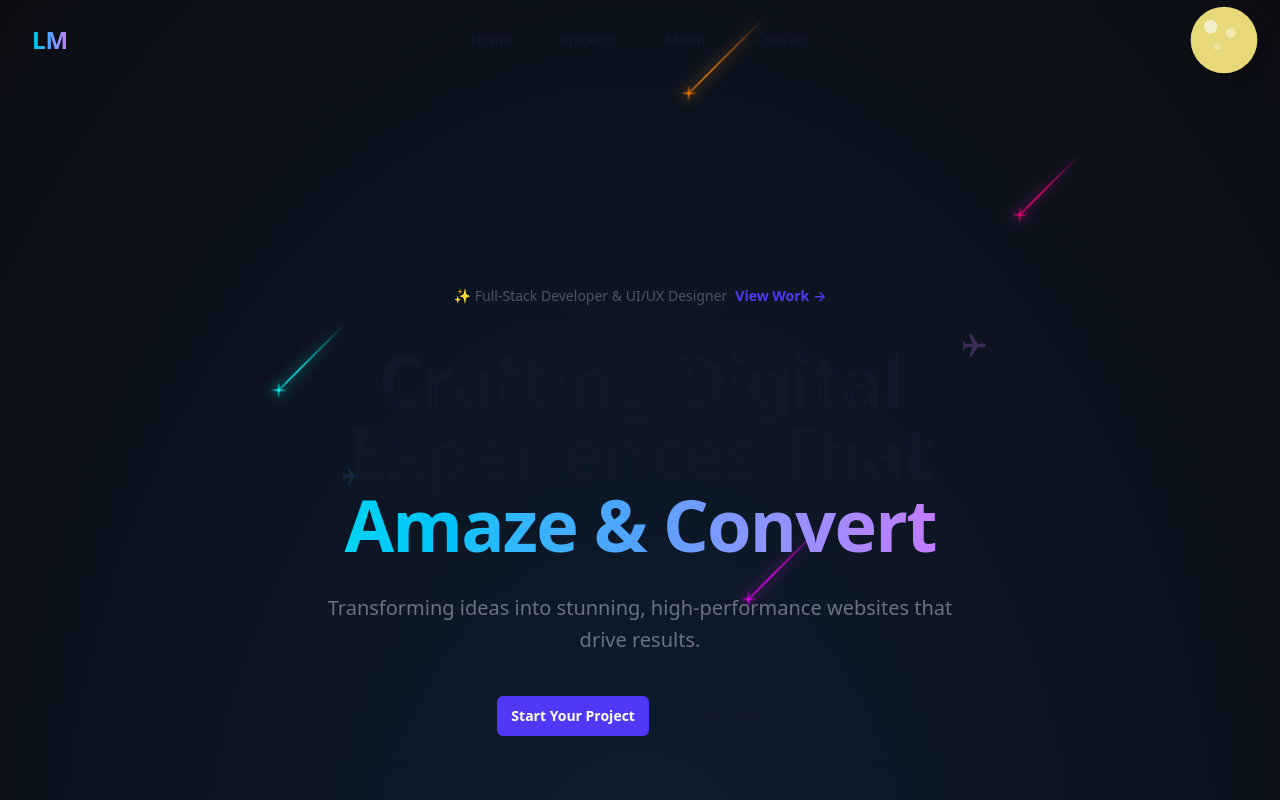
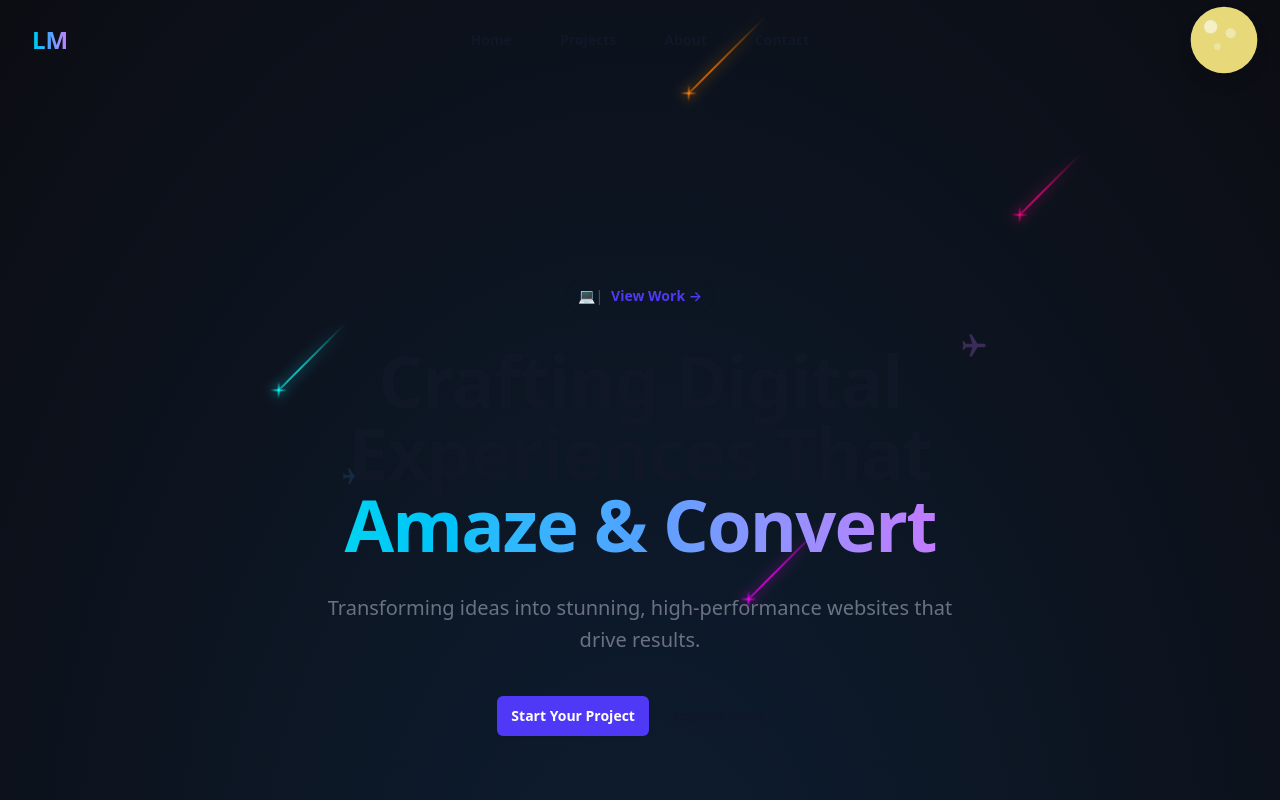
Before and after one commit to Coderinsightmaven/portfolio-2025, a Next.js app: page / in a window 1280 px wide. Shown: the top 800 px of the page. Built offline with nearby package versions, Linux system fonts and the light colour scheme.

Commit message:
Add TypewriterText component to HeroSection for dynamic title display. Integrate typing and deleting effects for enhanced user engagement. Update HeroSection to utilize new component, improving visual appeal and interactivity.

```diff
--- a/src/components/HeroSection.tsx
+++ b/src/components/HeroSection.tsx
@@ -1,6 +1,6 @@
 'use client'
 
-import { useState } from 'react'
+import { useState, useEffect } from 'react'
 import { Dialog, DialogPanel } from '@headlessui/react'
 import { Bars3Icon, XMarkIcon } from '@heroicons/react/24/outline'
 
@@ -47,6 +47,57 @@ const RocketShip = () => {
         </svg>
       </div>
     </div>
+  );
+};
+
+const TypewriterText = () => {
+  const titles = [
+    '💻 Full-Stack Developer',
+    '🎨 UI/UX Designer',
+    '🔗 API Designer',
+    '⚛️ React Specialist',
+    '▲ Next.js Technologies',
+  ];
+
+  const [currentTitleIndex, setCurrentTitleIndex] = useState(0);
+  const [displayText, setDisplayText] = useState('');
+  const [isDeleting, setIsDeleting] = useState(false);
+
+  useEffect(() => {
+    const currentTitle = titles[currentTitleIndex];
+    const typeSpeed = 100; // ms per character
+    const deleteSpeed = 50; // ms per character when deleting
+    const pauseTime = 2000; // ms to pause at full text
+
+    const timeout = setTimeout(() => {
+      if (!isDeleting) {
+        // Typing phase
+        if (displayText.length < currentTitle.length) {
+          setDisplayText(currentTitle.slice(0, displayText.length + 1));
+        } else {
+          // Finished typing, start deleting after pause
+          setTimeout(() => setIsDeleting(true), pauseTime);
+        }
+      } else {
+        // Deleting phase
+        if (displayText.length > 0) {
+          setDisplayText(displayText.slice(0, -1));
+        } else {
+          // Finished deleting, move to next title
+          setIsDeleting(false);
+          setCurrentTitleIndex((prev) => (prev + 1) % titles.length);
+        }
+      }
+    }, isDeleting ? deleteSpeed : typeSpeed);
+
+    return () => clearTimeout(timeout);
+  }, [displayText, isDeleting, currentTitleIndex, titles]);
+
+  return (
+    <span className="inline-block min-w-0">
+      {displayText}
+      <span className="animate-pulse">|</span>
+    </span>
   );
 };
 
@@ -166,7 +217,7 @@ export default function NewHeroSection() {
         <div className="mx-auto max-w-2xl py-32 sm:py-48 lg:py-56">
           <div className="hidden sm:mb-8 sm:flex sm:justify-center">
             <div className="relative rounded-full px-3 py-1 text-sm/6 text-gray-600 ring-1 ring-gray-900/10 hover:ring-gray-900/20 dark:text-gray-400 dark:ring-white/10 dark:hover:ring-white/20">
-              ✨ Full-Stack Developer & UI/UX Designer
+              <TypewriterText />
               <button
                 onClick={() => scrollToSection('#projects')}
                 className="font-semibold text-indigo-600 dark:text-indigo-400 ml-2"
```
